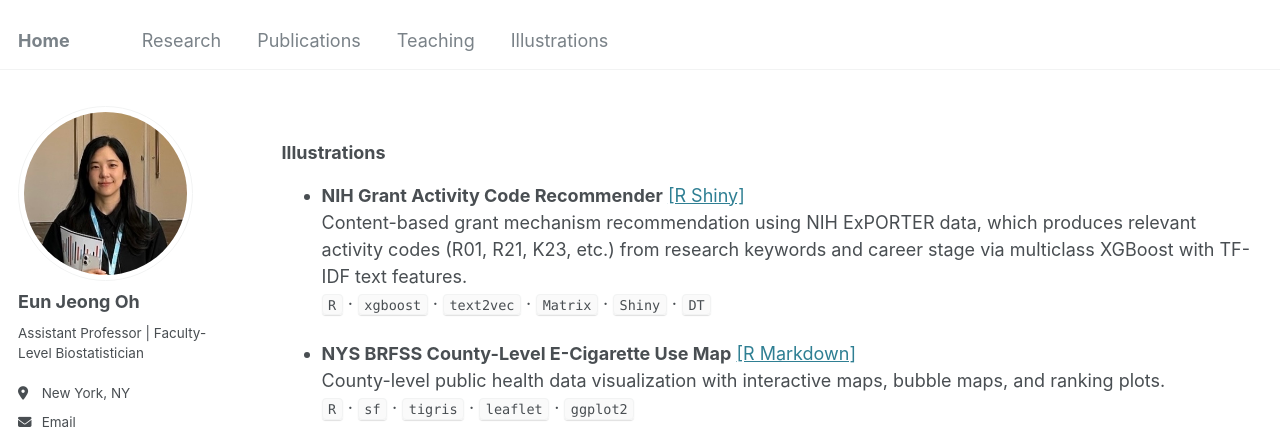
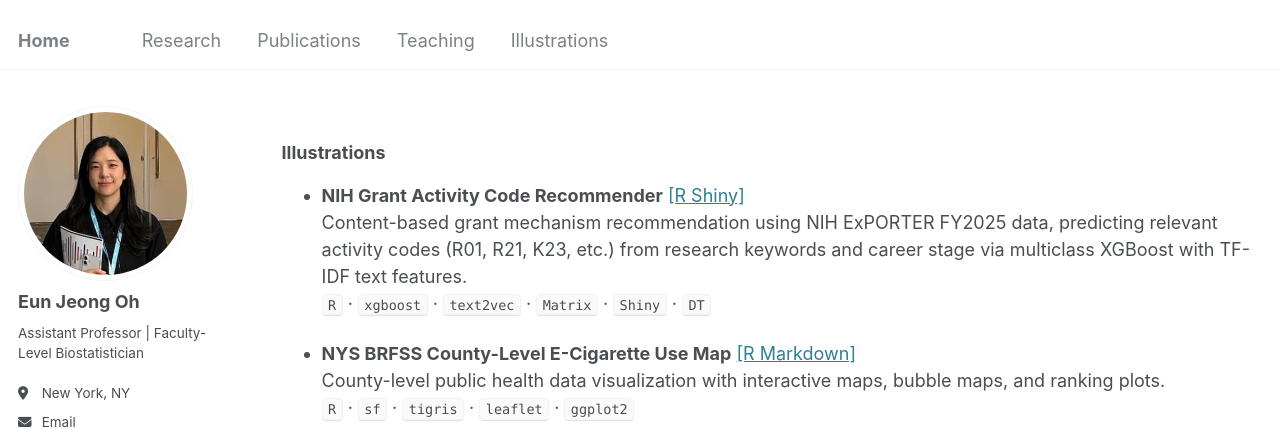
Before and after one commit to oheunj/oheunj.github.io, a Jekyll site: the page built from _pages/illustrations.md, in a window 1280 px wide. Shown: the top 429 px of the page. Built offline with Jekyll 4.4.1, drawn with Linux system fonts in a browser that asks for light colours; some web fonts are replaced.

Commit message:
Update illustrations.md

```diff
--- a/_pages/illustrations.md
+++ b/_pages/illustrations.md
@@ -13,7 +13,7 @@ redirect_from:
 ### Illustrations
 
 * **NIH Grant Activity Code Recommender** [[R Shiny]](https://no86d0-eun0jeong-oh.shinyapps.io/nih-grant-recommender)
-  Content-based grant mechanism recommendation using NIH ExPORTER data, which produces relevant activity codes (R01, R21, K23, etc.) from research keywords and career stage via multiclass XGBoost with TF-IDF text features.
+  Content-based grant mechanism recommendation using NIH ExPORTER FY2025 data, predicting relevant activity codes (R01, R21, K23, etc.) from research keywords and career stage via multiclass XGBoost with TF-IDF text features.
   `R` · `xgboost` · `text2vec` · `Matrix` · `Shiny` · `DT`
 
 * **NYS BRFSS County-Level E-Cigarette Use Map** [[R Markdown]](https://oheunj.github.io/illustrations/04_BRFSS_ecigar_260516)
```
